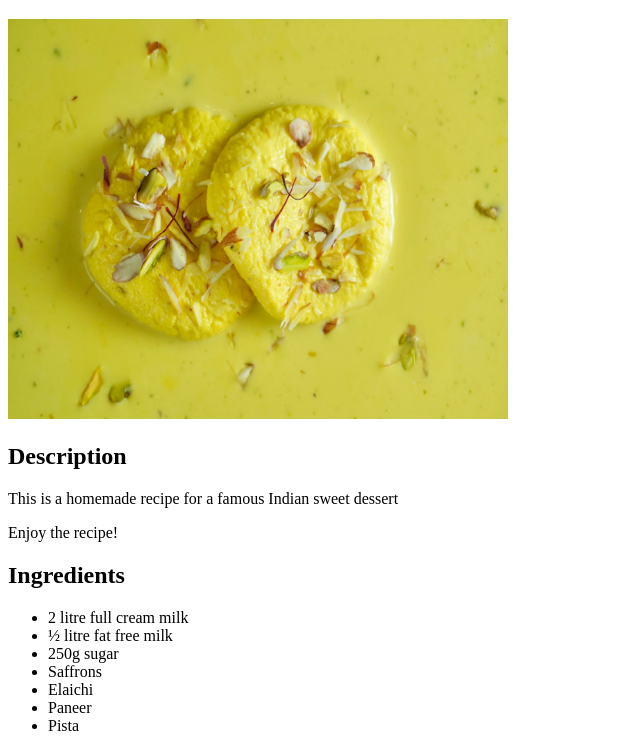
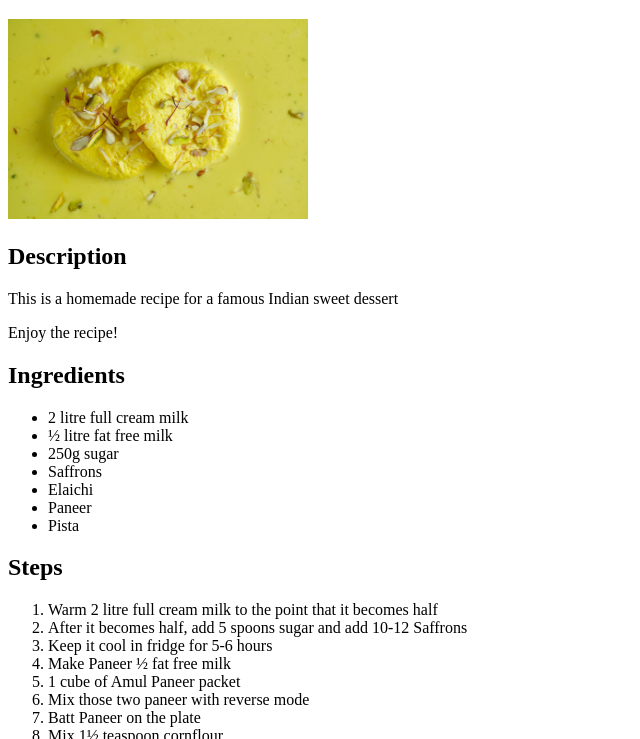
Before and after one commit to ArnavJain0/odin-recipes, a plain HTML site: page recipes/rasmalai.html in a window 1280 px wide. Shown: the part 61-800 px from the top of the page, without its empty margins (0-640 px from the left). Drawn offline with Linux system fonts and the light colour scheme.

Commit message:
Tweaking and adjusting

```diff
--- a/recipes/rasmalai.html
+++ b/recipes/rasmalai.html
@@ -7,7 +7,7 @@
   </head>
   <body>
     <h1>Rasmalai</h1>
-    <img src="../images/rasmalai.jpg" alt="Indian sweet dessert rasmalai" height="400" width ="500">
+    <img src="../images/rasmalai.jpg" alt="Indian sweet dessert rasmalai" height="200" width ="300">
     <h2>Description</h2>
     <p>This is a homemade recipe for a famous Indian sweet dessert</p>
     <p>Enjoy the recipe!</p>
```
